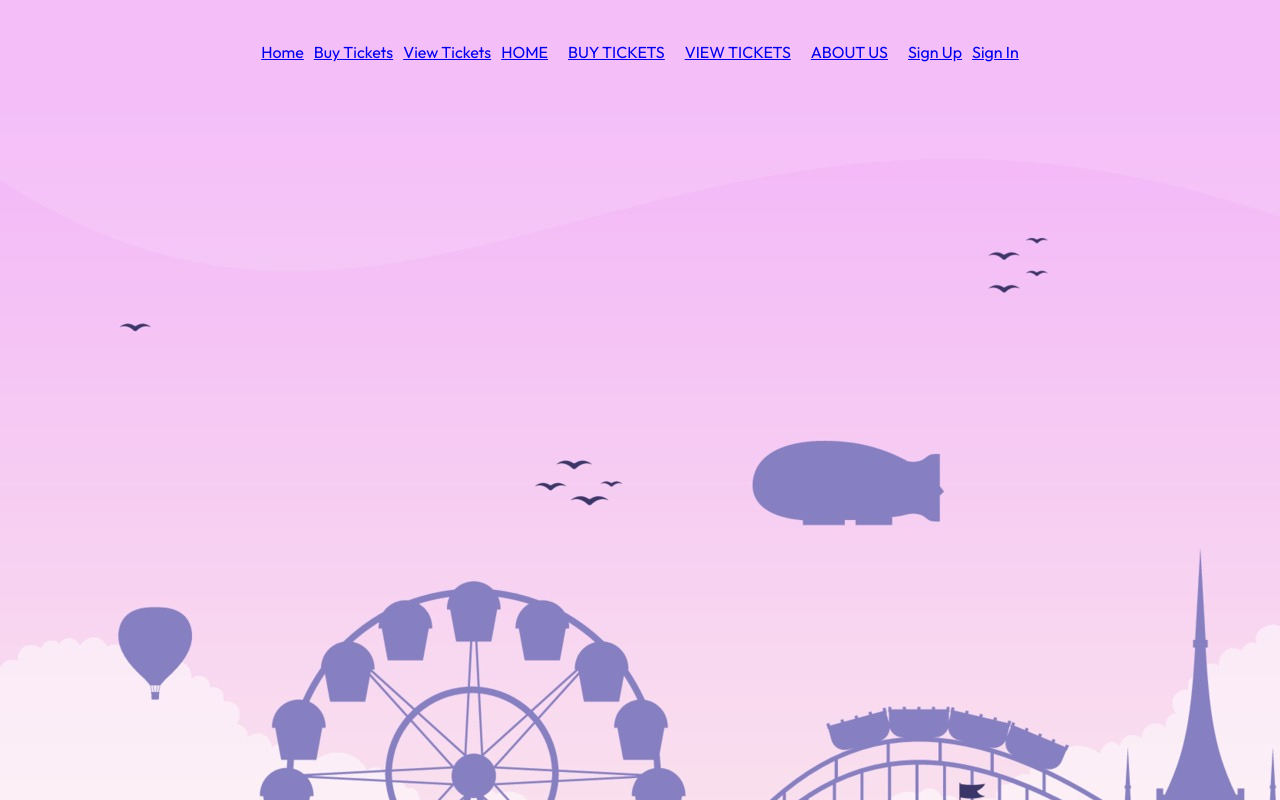
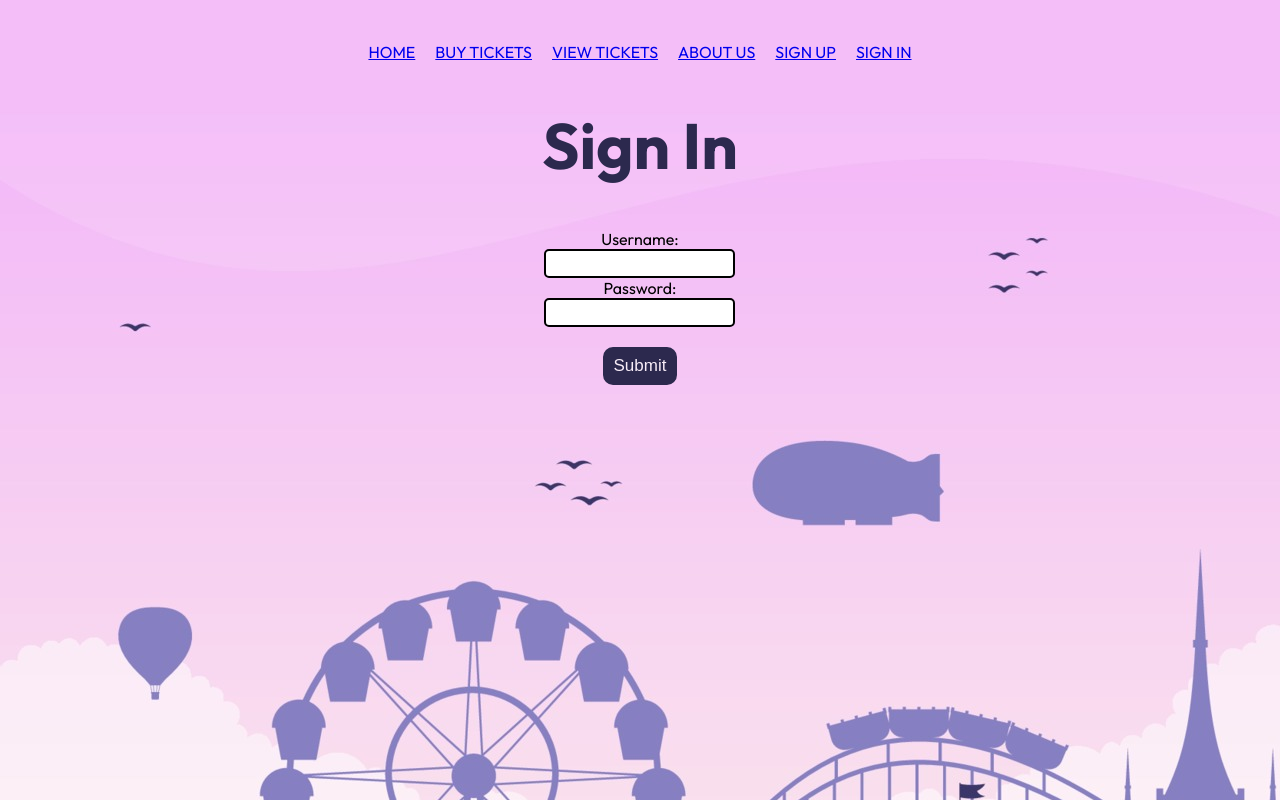
Before and after one commit to johnbean36/JannysThemeParkfront, a React (Vite) app: page /signin in a window 1280 px wide. Built offline with nearby package versions, Linux system fonts and the light colour scheme.

Commit message:
Add styling

```diff
--- a/src/App.jsx
+++ b/src/App.jsx
@@ -7,8 +7,8 @@ import Home from './components/Home'
 import BuyTickets from './components/BuyTickets'
 import Nav from './components/Nav'
 import About from './components/About'
-import Signup from '../components/Signup'
-import Signin from '../components/SIgnin'
+import Signup from './components/Signup'
+import Signin from './components/Signin'
 
 import { NavLink, Routes, Route } from 'react-router-dom'
 
@@ -57,6 +57,7 @@ function App() {
           <Route path='/ticket' element={<Ticket ticketId={ticketId} />} />
           <Route path='/about' element={<About />} />
           <Route path='/signup' element={<Signup handleChange={handleChange} />} />
+          <Route path='/signin' element={<Signin handleChange={handleChange} />} />
         </Routes>
       </div>
     </div>
--- a/src/components/Nav.jsx
+++ b/src/components/Nav.jsx
@@ -4,20 +4,12 @@ import { NavLink } from 'react-router-dom'
 const Nav = ({user}) => {
     return (
         <div>
-
-            <NavLink to='/'>Home</NavLink>
-            &nbsp;&nbsp;&nbsp;
-            <NavLink to='/buytickets'>Buy Tickets</NavLink>
-            &nbsp;&nbsp;&nbsp;
-            <NavLink to="/ticket">View Tickets</NavLink>
             <NavLink to='/'><div className='link'>HOME</div></NavLink>
             <NavLink to='/buytickets'><div className='link'>BUY TICKETS</div></NavLink>
             <NavLink to="/ticket"><div className='link'>VIEW TICKETS</div></NavLink>
             <NavLink to='/about'><div className='link'>ABOUT US</div></NavLink>
-            &nbsp;&nbsp;&nbsp;
-            {user ? (null) : (<NavLink to="/signup">Sign Up</NavLink>)}
-            &nbsp;&nbsp;&nbsp;
-            {user ? (null) : (<NavLink to="/signin">Sign In</NavLink>)}
+            {user ? (null) : (<NavLink to="/signup"><div className='link'>SIGN UP</div></NavLink>)}
+            {user ? (null) : (<NavLink to="/signin"><div className='link'>SIGN IN</div></NavLink>)}
         </div>
     )
 }
--- a/src/components/Signin.jsx
+++ b/src/components/Signin.jsx
@@ -1,13 +1,14 @@
 function Signup({handleChange, handleSubmit}){
     return (
         <div class="signup">
+            <h1>Sign In</h1>
             <form onSubmit={(e)=>handleSubmit(e, "signup")}>
                 <div>
-                    <div class="username"><label for="username">Username:</label></div>
+                    <div className="username"><label for="username">Username:</label></div>
                     <div><input type="text" id="username" name="username" onChange={(e)=>handleChange(e, "username")} /></div>
                 </div>
                 <div>
-                    <div class="password"><label for="password">Password:</label></div>
+                    <div className="password"><label for="password">Password:</label></div>
                     <div><input type="text" id="password" name="password" onChange={(e)=>handleChange(e, "password")}/></div>
                 </div>
                 <div>
--- a/src/components/Signup.jsx
+++ b/src/components/Signup.jsx
@@ -1,13 +1,14 @@
 function Signup({handleChange, handleSubmit}){
     return (
         <div class="signup">
+            <h1>Sign Up</h1>
             <form onSubmit={(e)=>handleSubmit(e, "signup")}>
                 <div>
-                    <div class="username"><label for="username">Username:</label></div>
+                    <div className="username"><label for="username">Username:</label></div>
                     <div><input type="text" id="username" name="username" onChange={(e)=>handleChange(e, "username")} /></div>
                 </div>
                 <div>
-                    <div class="password"><label for="password">Password:</label></div>
+                    <div className="password"><label for="password">Password:</label></div>
                     <div><input type="text" id="password" name="password" onChange={(e)=>handleChange(e, "password")}/></div>
                 </div>
                 <div>
```
